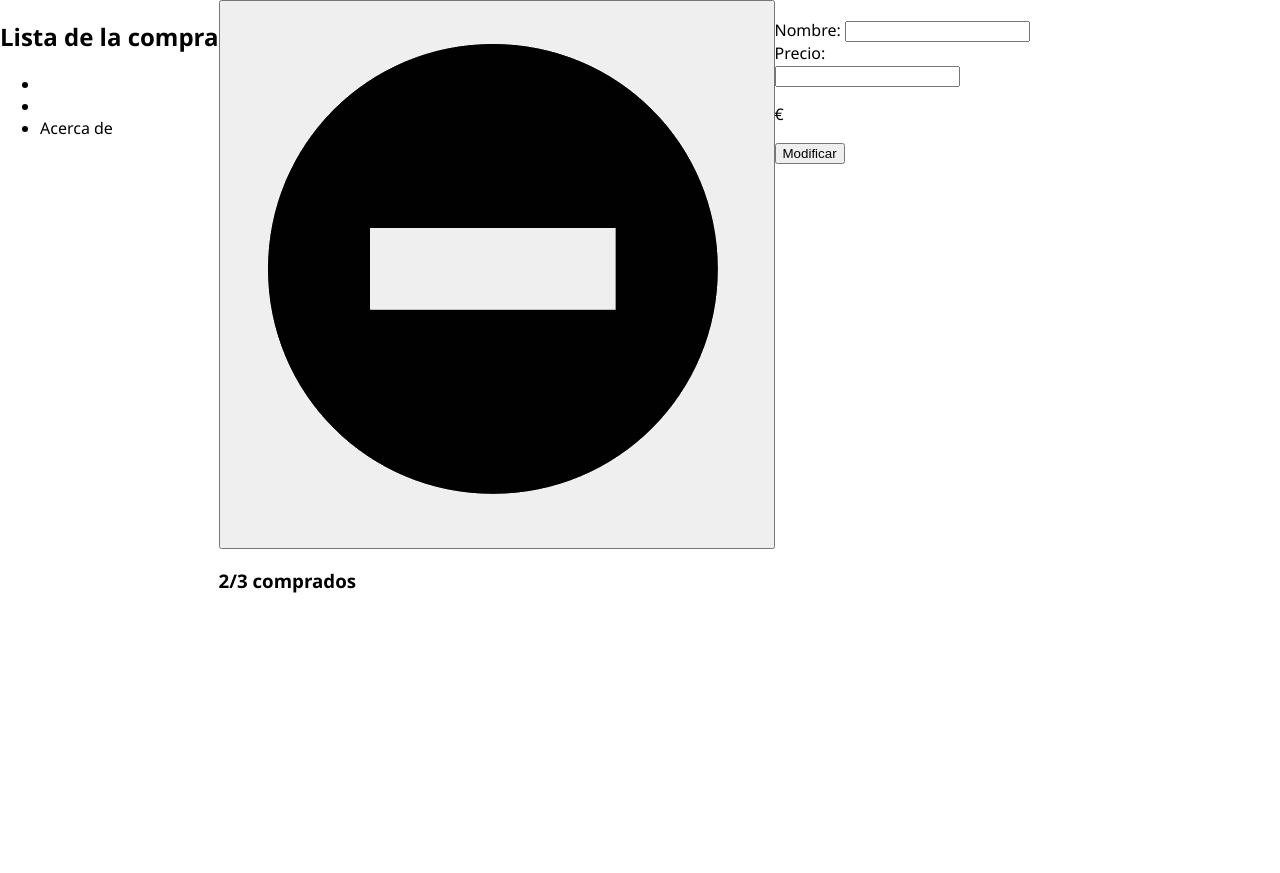
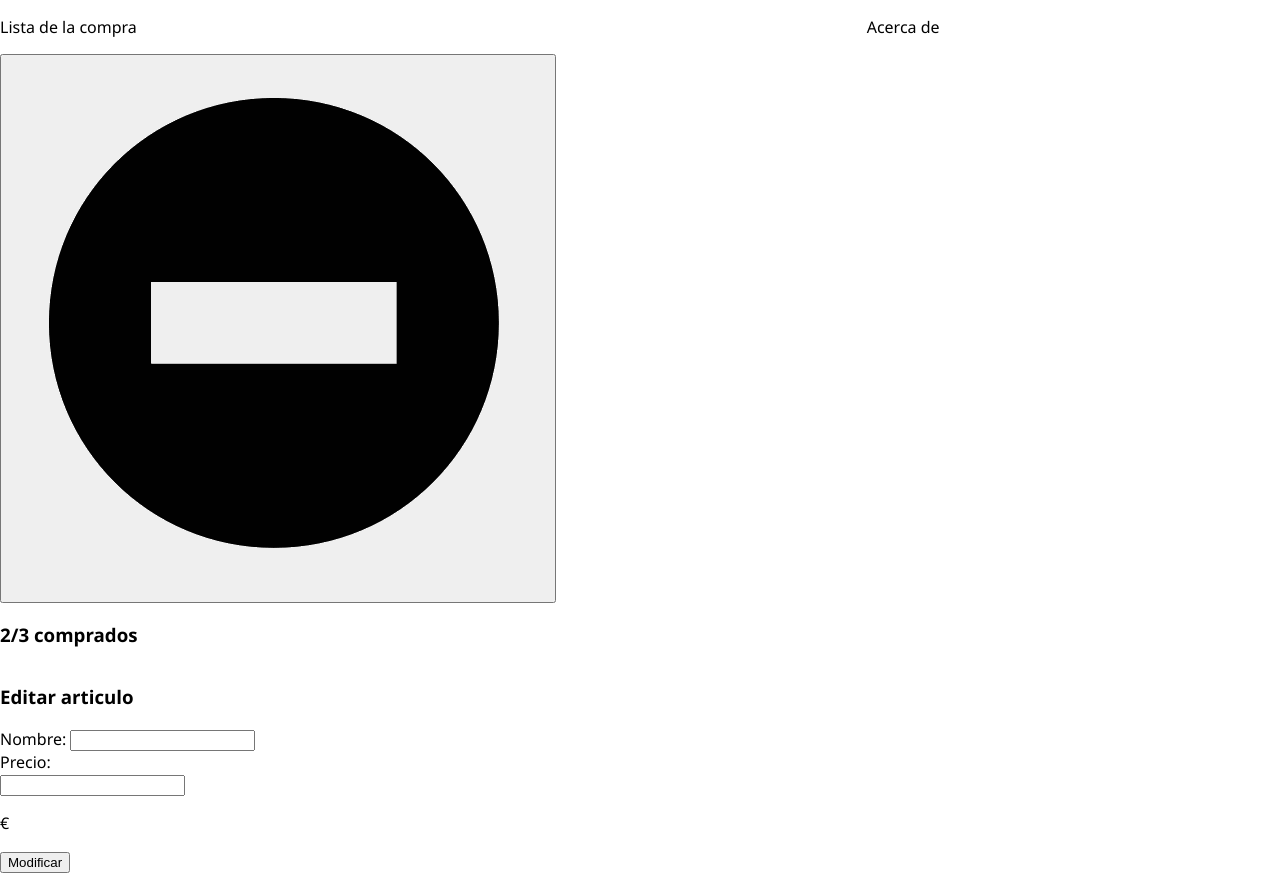
Before and after one commit to TryoSag/202204-W1CH4-albert-sagol, a plain HTML site: page index.html in a window 1280 px wide. Before the commit the page ends 800 px from the top, so only its background shows below. Drawn offline with Linux system fonts and the light colour scheme.

Commit message:
added css and classes to index

```diff
--- a/index.html
+++ b/index.html
@@ -10,17 +10,19 @@
   <body>
     <div class="container">
       <header>
-        <h2>Lista de la compra</h2>
-        <ul>
+        <p>Lista de la compra</p>
+        <ul class="list--links">
           <li class="link--to-index">
             <link rel="Principal" href="index.html" />
           </li>
-          <li class="link--to-list"><link rel="Lista" href="List.html" /></li>
+          <li class="link--to-list">
+            <link rel="Lista" href="List.html" />
+          </li>
           <li>Acerca de</li>
         </ul>
       </header>
       <section>
-        <button>
+        <button class="button--minus">
           <i>
             <img
               src="/icons/minus_icon.png"
@@ -31,19 +33,19 @@
         <h3>2/3 comprados</h3>
       </section>
       <main>
-        <h3></h3>
-        <article>
+        <h3>Editar articulo</h3>
+        <form class="block--name">
           <label for="">Nombre:</label>
           <input type="" />
-        </article>
-        <article>
+        </form>
+        <form class="block--price">
           <label for="">Precio:</label>
           <div class="block--input-price">
             <input type="" />
             <p>€</p>
           </div>
-        </article>
-        <button>Modificar</button>
+        </form>
+        <button class="button--modifier">Modificar</button>
       </main>
     </div>
   </body>
--- a/style.css
+++ b/style.css
@@ -12,16 +12,20 @@ body {
 }
 .container {
   display: flex;
+  flex-direction: column;
 }
 header {
-  border: 1 solid blue;
+  display: flex;
+  flex-direction: row;
 }
-header > * {
-  border: 1 solid red;
+header > p {
+  flex: 2;
 }
-section {
-  border: 1 solid green;
+.list--links {
+  list-style: none;
+  display: flex;
+  flex: 1;
 }
-section > * {
-  border: 1 solid purple;
+.button--minus {
+  size: 5px;
 }
```
Also changed, not shown: List.html (+0 -4 lines).
